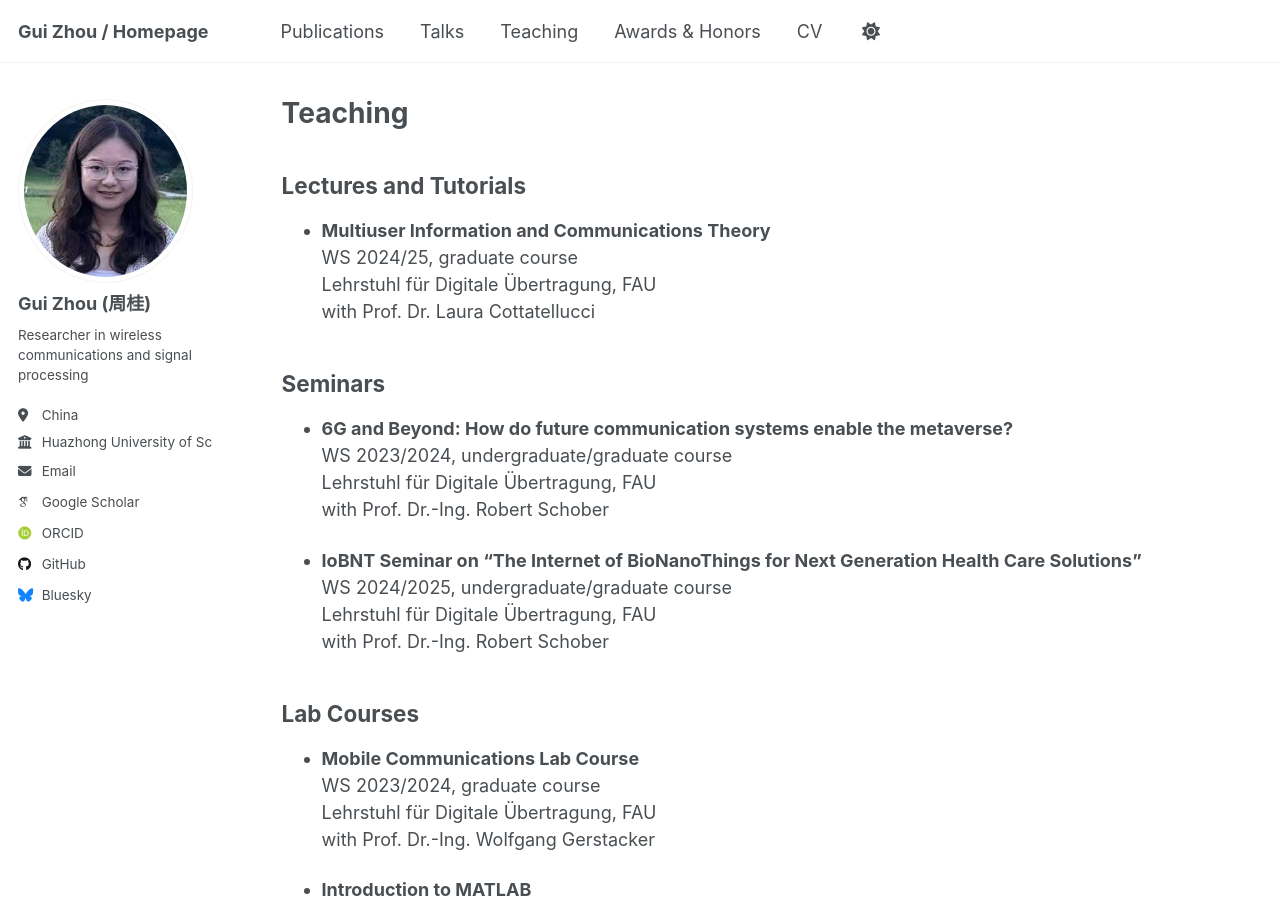
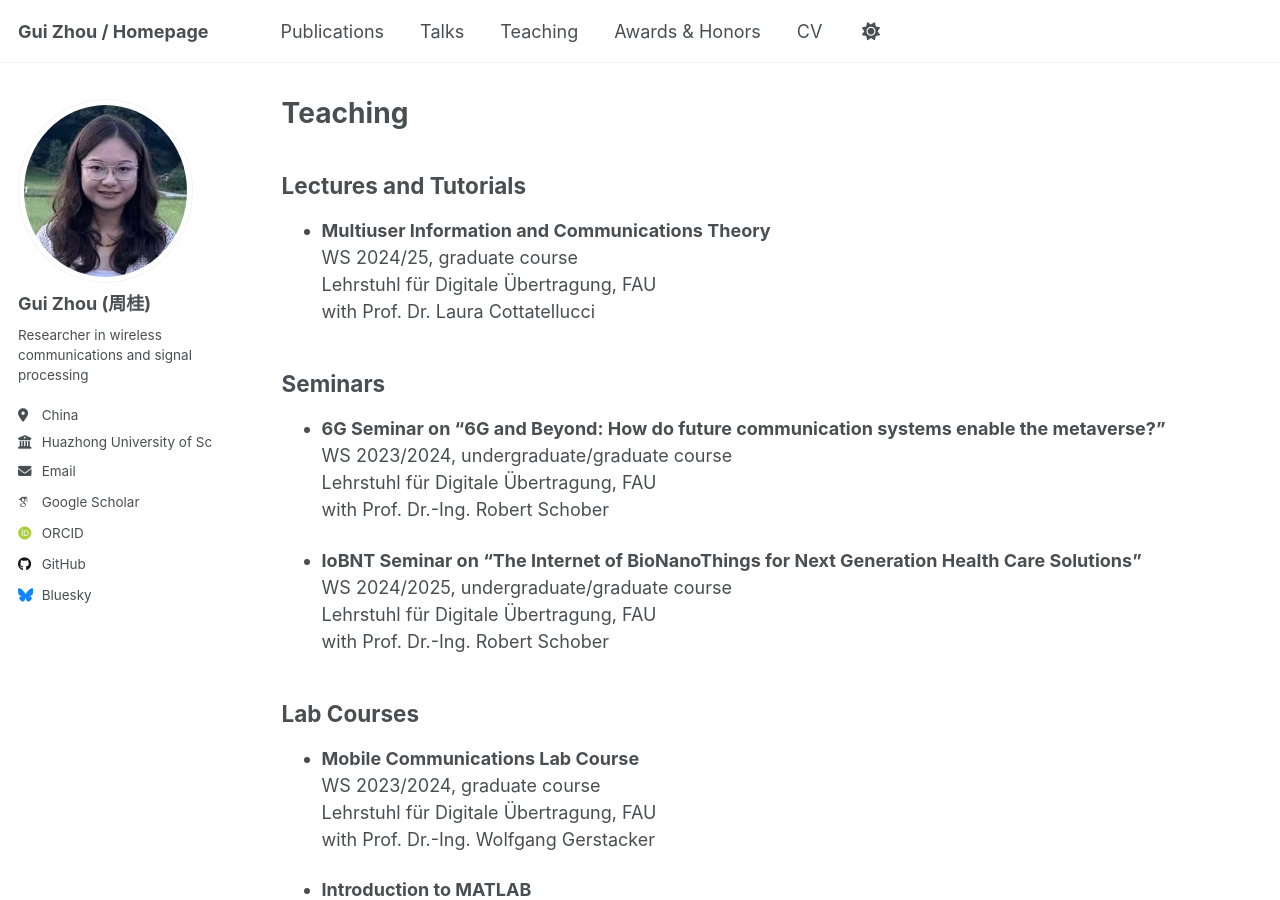
Before and after one commit to GuiZhou1992/GuiZhou, a Jekyll site: the page built from _pages/teaching.md, in a window 1280 px wide and 900 px high. Built offline with Jekyll 4.4.1, drawn with Linux system fonts in a browser that asks for light colours; some web fonts are replaced; a script that is not in the unit is left out.

Commit message:
Update teaching.md

```diff
--- a/_pages/teaching.md
+++ b/_pages/teaching.md
@@ -14,12 +14,12 @@ author_profile: true
 
 ## Seminars
 
-- **6G and Beyond: How do future communication systems enable the metaverse?**
+- **6G Seminar on "6G and Beyond: How do future communication systems enable the metaverse?"**
   WS 2023/2024, undergraduate/graduate course
   Lehrstuhl für Digitale Übertragung, FAU
   with Prof. Dr.-Ing. Robert Schober
 
-- **IoBNT Seminar on “The Internet of BioNanoThings for Next Generation Health Care Solutions”**
+- **IoBNT Seminar on "The Internet of BioNanoThings for Next Generation Health Care Solutions"**
   WS 2024/2025, undergraduate/graduate course
   Lehrstuhl für Digitale Übertragung, FAU
   with Prof. Dr.-Ing. Robert Schober
```
